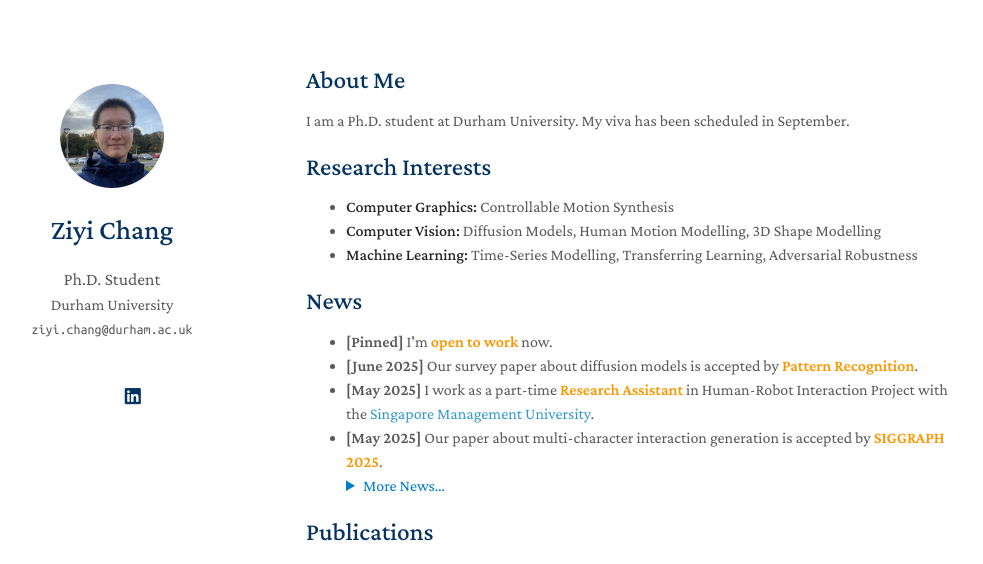
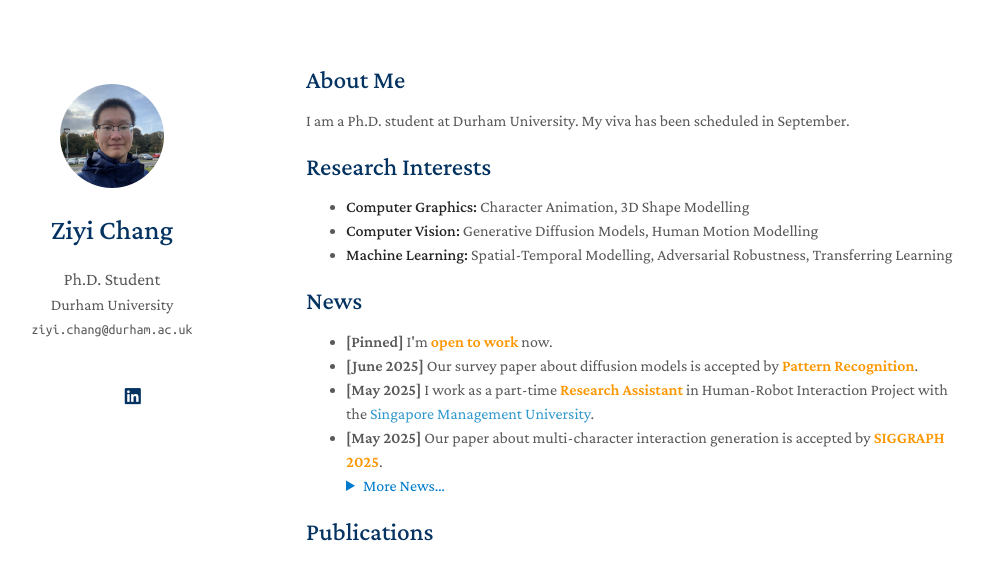
Before and after one commit to CH4N9ZY/ch4n9zy.github.io, a Jekyll site: the page built from index.md, in a window 1280 px wide and 900 px high, cut to the strip 0-564 px from the top of the window. Shown: the whole strip, without its empty margins (164-1147 px from the left). Built offline with Jekyll 4.4.1, drawn with Linux system fonts in a browser that asks for light colours; a style sheet for code colours, icons or effects is not loaded; our own code applies the rules of GitHub Pages for plain Markdown files.

Commit message:
20250609

```diff
--- a/index.md
+++ b/index.md
@@ -8,9 +8,9 @@ I am a Ph.D. student at Durham University. My viva has been scheduled in Septemb
 
 ## Research Interests
 
-- **Computer Graphics:** Controllable Motion Synthesis
-- **Computer Vision:** Diffusion Models, Human Motion Modelling, 3D Shape Modelling
-- **Machine Learning:** Time-Series Modelling, Transferring Learning, Adversarial Robustness
+- **Computer Graphics:** Character Animation, 3D Shape Modelling
+- **Computer Vision:** Generative Diffusion Models, Human Motion Modelling
+- **Machine Learning:** Spatial-Temporal Modelling, Adversarial Robustness, Transferring Learning
 
 ## News
 
```
